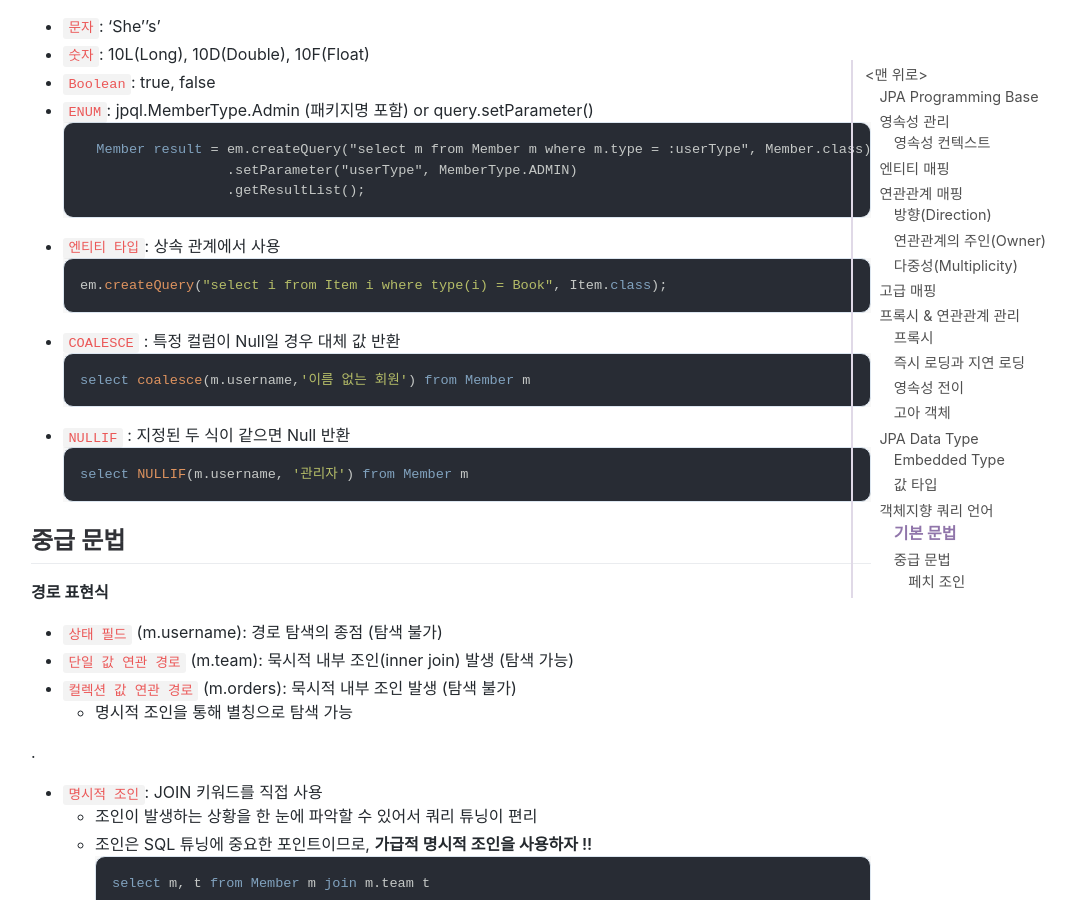
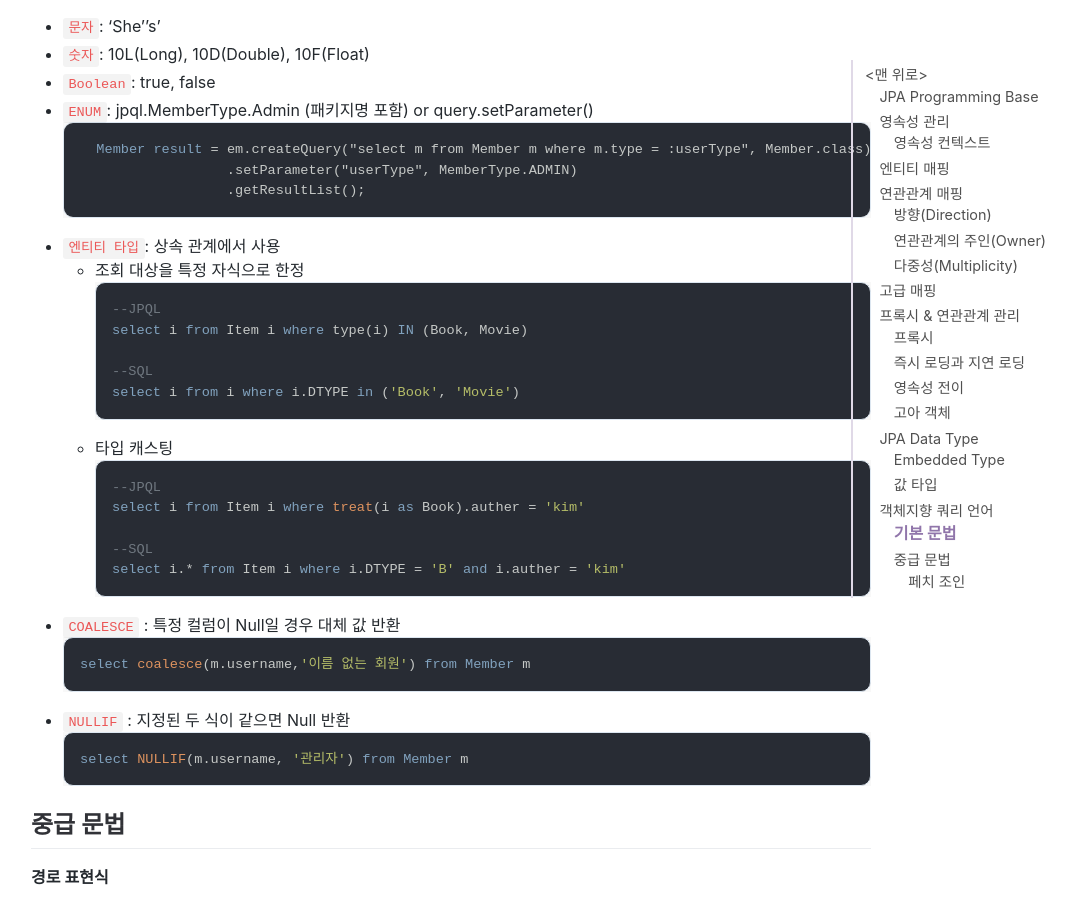
Before and after one commit to jihunparkme/jihunparkme.github.io, a Jekyll site: the page built from _posts/2022-03-29-JPA-Programming-base.md, in a window 1280 px wide and 900 px high, scrolled down 25921 px. Shown: the whole window, without its empty margins (189-1265 px from the left). Built offline with Jekyll 4.4.1, drawn with Linux system fonts in a browser that asks for light colours; nearby versions of some CDN libraries; comment, search, counter and statistics services are not loaded; some of the changed text lies outside the part shown.

Commit message:
[객체지향 쿼리 언어2] 다형성 쿼리

````diff
--- a/_posts/2022-03-29-JPA-Programming-base.md
+++ b/_posts/2022-03-29-JPA-Programming-base.md
@@ -1078,9 +1078,22 @@ where m.age > (select avg(m2.age) from Member m2)
                     .getResultList();
     ```
 - `엔티티 타입`: 상속 관계에서 사용
-  ```java
-  em.createQuery("select i from Item i where type(i) = Book", Item.class);
-  ```
+  - 조회 대상을 특정 자식으로 한정
+    ```sql
+    --JPQL
+    select i from Item i where type(i) IN (Book, Movie)
+
+    --SQL
+    select i from i where i.DTYPE in ('Book', 'Movie')
+    ```
+  - 타입 캐스팅
+    ```sql
+    --JPQL
+    select i from Item i where treat(i as Book).auther = 'kim'
+
+    --SQL
+    select i.* from Item i where i.DTYPE = 'B' and i.auther = 'kim'
+    ```
 - `COALESCE` : 특정 컬럼이 Null일 경우 대체 값 반환
   ```java
   select coalesce(m.username,'이름 없는 회원') from Member m
````
